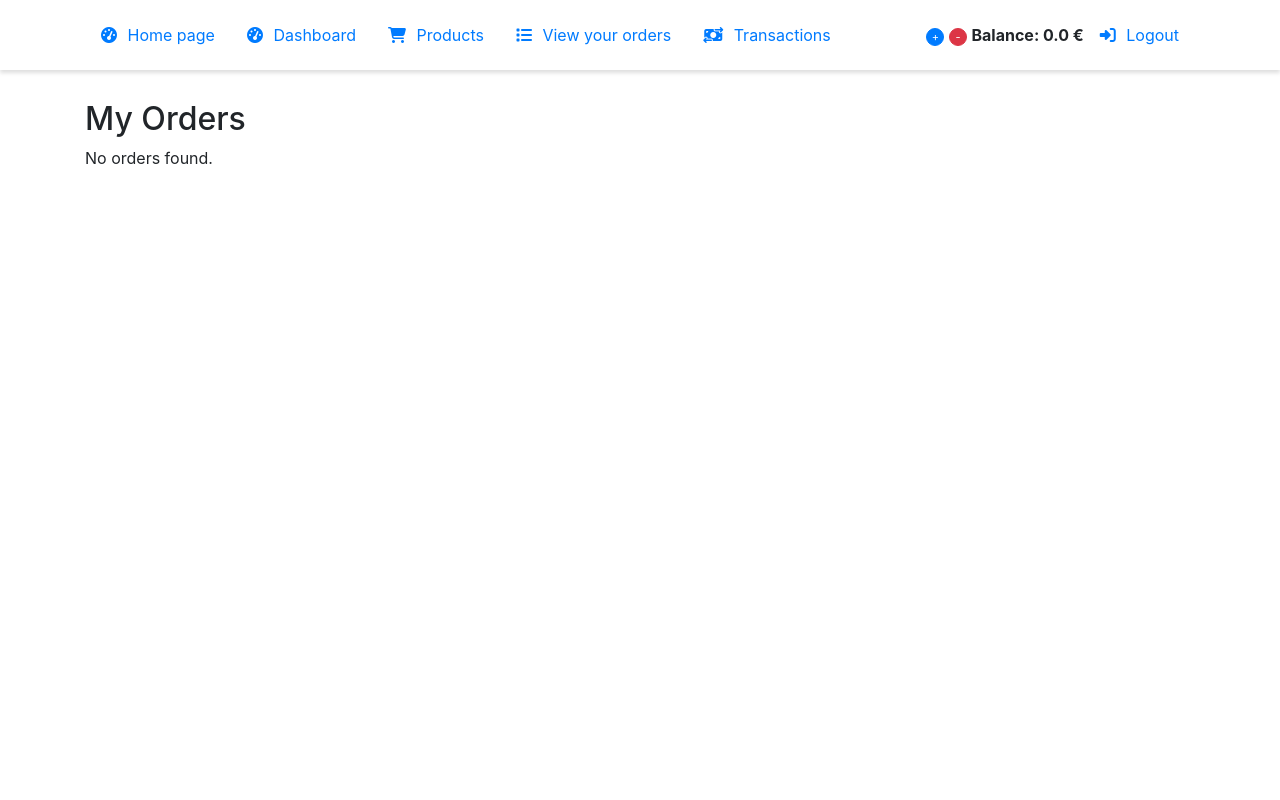
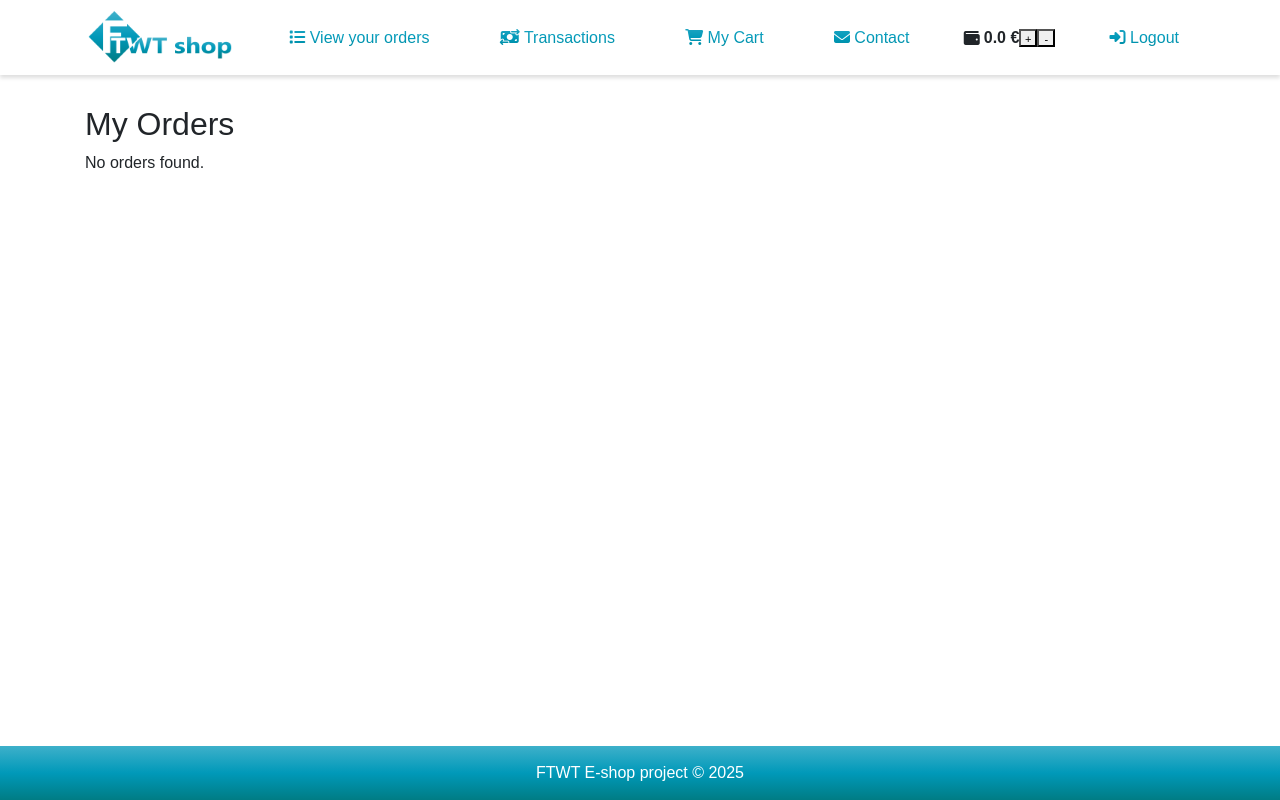
Before and after one commit to Vamzdis/E-shop, a Flask app: page /orders in a window 1280 px wide. Run offline with Flask 3, Linux system fonts and the light colour scheme; the visitor is signed in with stand-in values (Sample User, id 1); data that the repository does not hold is empty; some libraries are stand-ins or nearby versions.

Commit message:
merged the user layout to one html, deleted unneccessary routes and adjusted existing ones accordingly to function

```diff
--- a/app/routes/user_routes.py
+++ b/app/routes/user_routes.py
@@ -109,7 +109,7 @@ def login():
 
             login_user(user)  # user login using flask-login built in function
             flash("You have successfully logged in!", "success")
-            return redirect(url_for('users.dashboard'))
+            return redirect(url_for('users.user_dashboard'))
         else:
             flash("Invalid email or password", "danger")
             return render_template('user/user_login_extends_base.html', form = form)
@@ -124,29 +124,11 @@ def logout():
     flash("You have successfully logged out!", "success")
     return redirect(url_for('users.login'))
 
-@bp.route("/user_homepage")
-@login_required
-def user_homepage():
-    products = Product.query.filter_by(is_deleted=False).all()
-    if current_user.is_admin:
-        return redirect(url_for('users.admin_dashboard'))
-    return render_template("user/products_extends_userhomepage.html", products=products)
-
-
-@bp.route('/dashboard')
-@login_required
-def dashboard():
-    if current_user.is_admin:
-        return redirect(url_for('users.admin_dashboard'))
-    else:
-        return redirect(url_for('users.user_homepage'))
-
-
 @bp.route('/admin_dashboard')
 @login_required
 def admin_dashboard():
     if not current_user.is_admin:
-        return redirect(url_for('users.dashboard'))
+        return redirect(url_for('users.user_dashboard'))
     return render_template('admin/admin_layout.html')
 
 
@@ -155,8 +137,9 @@ def admin_dashboard():
 def user_dashboard():
     if current_user.is_admin:
         return redirect(url_for('users.admin_dashboard'))
+    products = Product.query.filter_by(is_deleted=False).all()
     client_token = gateway.client_token.generate()
-    return render_template('user/user_layout.html', client_token=client_token)
+    return render_template('user/products_extends_userlayout.html', products=products, client_token=client_token)
 
 
 @bp.route('/transactions')
--- a/app/templates/user/user_layout.html
+++ b/app/templates/user/user_layout.html
@@ -3,49 +3,41 @@
 <head>
     <meta charset="UTF-8">
     <meta name="viewport" content="width=device-width, initial-scale=1.0">
-    <link rel="stylesheet" href="{{ url_for('static', filename='css/admin.css') }}">
-    <script src="https://kit.fontawesome.com/e90760b12c.js" crossorigin="anonymous"></script>
-    <!-- Bootstrap CSS -->
     <link rel="stylesheet" href="https://cdn.jsdelivr.net/npm/bootstrap@4.4.1/dist/css/bootstrap.min.css"
         integrity="sha384-Vkoo8x4CGsO3+Hhxv8T/Q5PaXtkKtu6ug5TOeNV6gBiFeWPGFN9MuhOf23Q9Ifjh" crossorigin="anonymous">
-    <!-- jQuery -->
-    <script src="https://code.jquery.com/jquery-3.4.1.min.js"></script>
-    <!-- Bootstrap JS -->
-    <script src="https://cdn.jsdelivr.net/npm/bootstrap@4.4.1/dist/js/bootstrap.bundle.min.js"></script>
-    <!-- DataTables CSS -->
+    <link rel="stylesheet" href="{{ url_for('static', filename='css/styles.css') }}">
     <link rel="stylesheet" href="https://cdn.datatables.net/1.13.6/css/jquery.dataTables.min.css">
-    <!-- jQuery (jau įtraukta), DataTables JS -->
-    <script src="https://cdn.datatables.net/1.13.6/js/jquery.dataTables.min.js"></script>
+    <script src="https://kit.fontawesome.com/e90760b12c.js" crossorigin="anonymous"></script>
+    <script src="https://code.jquery.com/jquery-3.4.1.min.js"></script> <!-- jQuery -->
+    <script src="https://cdn.jsdelivr.net/npm/bootstrap@4.4.1/dist/js/bootstrap.bundle.min.js"></script>  <!-- Bootstrap JS -->
+    <script src="https://cdn.datatables.net/1.13.6/js/jquery.dataTables.min.js"></script>  <!-- jQuery (jau įtraukta), DataTables JS -->
+    <script src="https://js.braintreegateway.com/web/dropin/1.33.6/js/dropin.min.js"></script>
 
     <title>{% block title %}FTWT Shop{% endblock %}</title>
 </head>
 <body>
     <header>
         <div class="container nav-bar">
-                <a class="nav-link" href="{{ url_for('users.user_homepage') }}" >
-                <i class="fa-solid fa-gauge-high"></i> Home page
-                </a>
-                <a class="nav-link" href="{{ url_for('users.user_dashboard') }}" >
-                    <i class="fa-solid fa-gauge-high"></i> Dashboard
-                </a>
-                <a class="nav-link" href="#">
-                    <i class="fa-solid fa-cart-shopping"></i> Products
-                </a>
-                <a class="nav-link" href="{{ url_for('users.show_orders') }}">
-                    <i class="fa-solid fa-list"></i> View your orders
-                </a>
-                <a class="nav-link" href="{{ url_for('users.show_transactions') }}">
-                    <i class="fa-solid fa-money-bill-transfer"></i> Transactions
-                </a>
-                <span class="navbar-text ml-auto">
-                    <button type="button" class="btn btn-primary rounded-circle"
-            style="width: 18px; height: 18px; padding: 0; font-size: 11px;"
-            data-toggle="modal" data-target="#addFundsModal">+</button>
-    <button type="button" class="btn btn-danger rounded-circle"
-    style="width: 18px; height: 18px; padding: 0; font-size: 11px;"
-    data-toggle="modal" data-target="#cashOutModal">-</button>
-    <strong> Balance: {{ current_user.balance }} €</strong>
-</span>
+            <div class="header-logo">
+                <a href="{{ url_for('users.user_dashboard') }}" title="">
+                    <img src="{{ url_for('static', filename='images/logo2.png') }}" alt=""></a>
+            </div>
+                <a class="nav-link" href="{{ url_for('users.show_orders') }}"> <i class="fa-solid fa-list"></i> View your orders  </a>
+                <a class="nav-link" href="{{ url_for('users.show_transactions') }}"><i class="fa-solid fa-money-bill-transfer"></i> Transactions  </a>
+                <a class="nav-link" href="{{ url_for('cart.view_cart') }}"><i class="fa-solid fa-cart-shopping"></i> My Cart </a>
+                <a class="nav-link" href="{{ url_for('cart.view_cart') }}"><i class="fa-solid fa-envelope"></i></i> Contact </a>
+                <div class="balance-container d-inline-flex align-items-center">
+                    <i class="fa-solid fa-wallet"></i>
+                    <strong class="ml-1">{{ current_user.balance }} €</strong>
+                    <button type="button"
+                        style="width: 18px; height: 18px; padding: 0; font-size: 11px;"
+                        data-toggle="modal" data-target="#addFundsModal">+</button>
+                    <button type="button"
+                        style="width: 18px; height: 18px; padding: 0; font-size: 11px;"
+                        data-toggle="modal" data-target="#cashOutModal">-</button>
+                </div>
+
+
 <div class="modal fade" id="addFundsModal" tabindex="-1" role="dialog" aria-labelledby="addFundsModalLabel" aria-hidden="true">
     <div class="modal-dialog" role="document">
         <div class="modal-content">
@@ -98,14 +90,10 @@
         </div>
     </div>
 </div>
-<script src="https://js.braintreegateway.com/web/dropin/1.33.6/js/dropin.min.js"></script>
 <script>
-    // Store instances for each modal
     let dropinInstances = {};
 
-    // Function to initialize Braintree Drop-in UI
     function initializeDropin(containerId, clientToken, submitButtonId, formId) {
-        // Check if the Drop-in UI is already initialized for the container
         if (dropinInstances[containerId]) {
             dropinInstances[containerId].teardown(() => {
                 createDropin(containerId, clientToken, submitButtonId, formId);
@@ -126,14 +114,12 @@
             }
             dropinInstances[containerId] = instance;
 
-            // Handle form submission
             document.getElementById(submitButtonId).addEventListener("click", function () {
                 instance.requestPaymentMethod(function (err, payload) {
                     if (err) {
                         console.error("Payment method request failed:", err);
                         return;
                     }
-                    // Add the nonce to the form and submit
                     document.querySelector(`#${formId} input[name="payment_method_nonce"]`).value = payload.nonce;
                     document.getElementById(formId).submit();
                 });
@@ -141,16 +127,15 @@
         });
     }
 
-    // Event listener for Add Funds modal
     $('#addFundsModal').on('shown.bs.modal', function () {
         fetch("{{ url_for('users.get_client_token') }}")
             .then(response => response.json())
             .then(data => {
                 initializeDropin(
-                    "dropin-container", // Drop-in container ID
+                    "dropin-container",
                     data.client_token,
-                    "submit-payment",   // Submit button ID
-                    "addFundsForm"      // Form ID
+                    "submit-payment",
+                    "addFundsForm"
                 );
             })
             .catch(err => {
@@ -158,16 +143,15 @@
             });
     });
 
-    // Event listener for Cash Out modal
     $('#cashOutModal').on('shown.bs.modal', function () {
         fetch("{{ url_for('users.get_client_token') }}")
             .then(response => response.json())
             .then(data => {
                 initializeDropin(
-                    "cashout-dropin-container", // Drop-in container ID
+                    "cashout-dropin-container",
                     data.client_token,
-                    "submit-cashout",          // Submit button ID
-                    "cashOutForm"              // Form ID
+                    "submit-cashout",
+                    "cashOutForm"
                 );
             })
             .catch(err => {
@@ -175,10 +159,8 @@
             });
     });
 </script>
-                </span>
-                <a class="nav-link" href="{{ url_for('users.logout')}}">
-                    <i class="fa-solid fa-right-to-bracket"></i> Logout
-                </a>
+
+                <a class="nav-link" href="{{ url_for('users.logout')}}"><i class="fa-solid fa-right-to-bracket"></i> Logout</a>
         </div>
     </header>
     <main>
@@ -199,8 +181,14 @@
                             {% endwith %}
 
                     {% block content %}{% endblock %}
-
+                </div>
         </div>
     </main>
+    <footer>
+        <div class="container">
+            FTWT E-shop project &copy; 2025
+        </div>
+
+    </footer>
 </body>
 </html>
```
Also changed, not shown: app/templates/user/products_extends_userlayout.html (renamed from app/templates/user/products_extends_userhomepage.html, +30 -8 lines), app/templates/user/user_homepage.html (deleted, +0 -68 lines), app/templates/user/user_index.html (deleted, +0 -11 lines).
